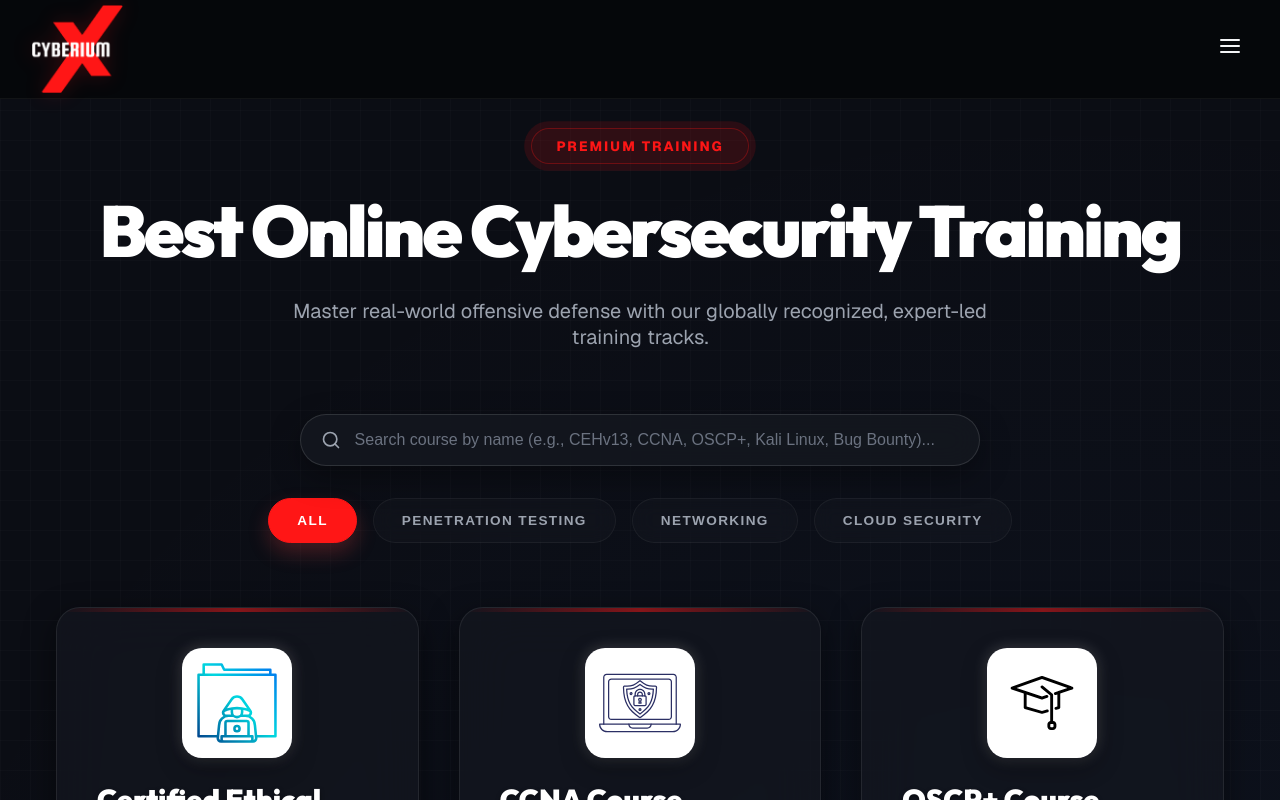
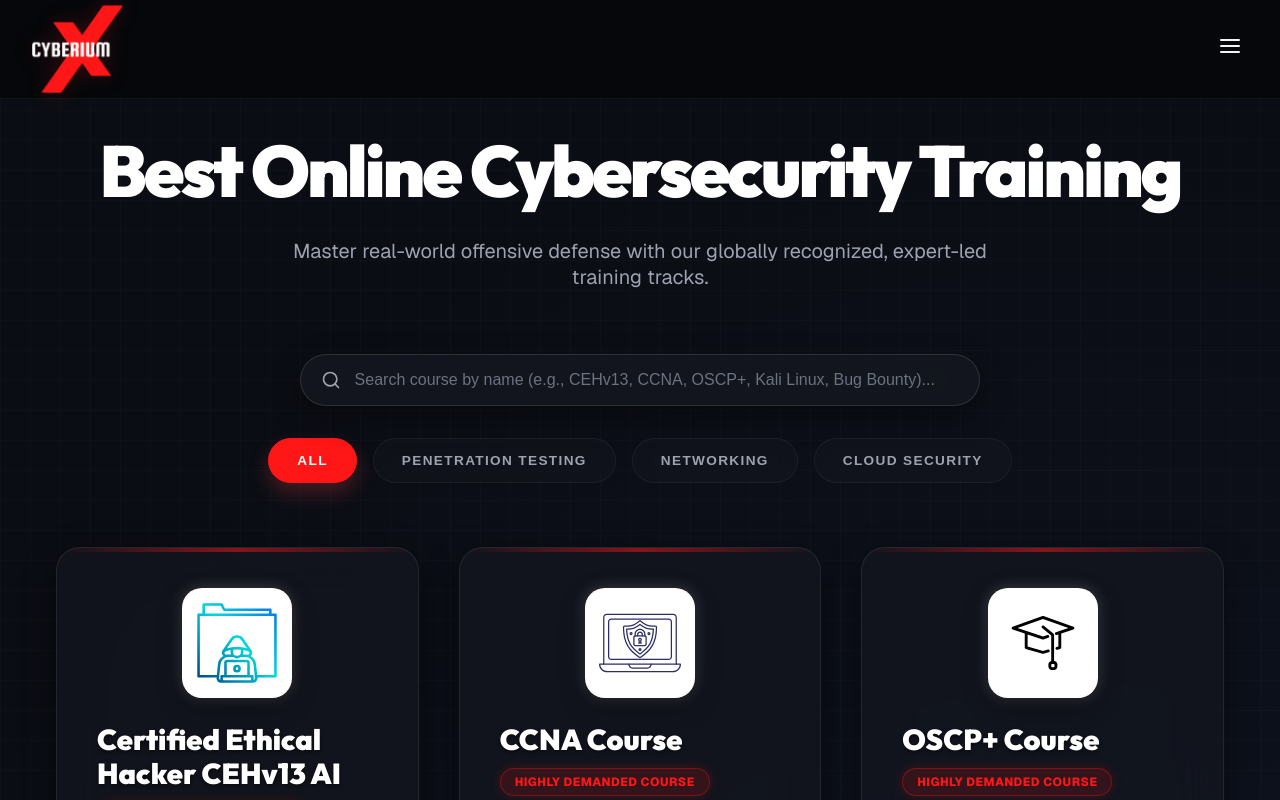
Before and after one commit to sarthakjain-cell/CyberiumX, a Next.js app: page /courses in a window 1280 px wide. Shown: the top 800 px of the page. Built offline with nearby package versions, Linux system fonts and the light colour scheme.

Commit message:
style: remove PREMIUM TRAINING badge from CoursesGrid header

```diff
--- a/src/components/CoursesGrid.tsx
+++ b/src/components/CoursesGrid.tsx
@@ -187,7 +187,6 @@ export default function CoursesGrid() {
       <div className="container" style={{ maxWidth: '1200px', margin: '0 auto' }}>
 
         <div className={styles.sectionHeader}>
-          <div className={styles.pulseBadge}>PREMIUM TRAINING</div>
           <h2 className={styles.mainTitle}>Best Online Cybersecurity Training</h2>
           <p style={{ color: '#9ca3af', fontSize: '1.25rem', maxWidth: '700px', margin: '0 auto' }}>
             Master real-world offensive defense with our globally recognized, expert-led training tracks.
```
